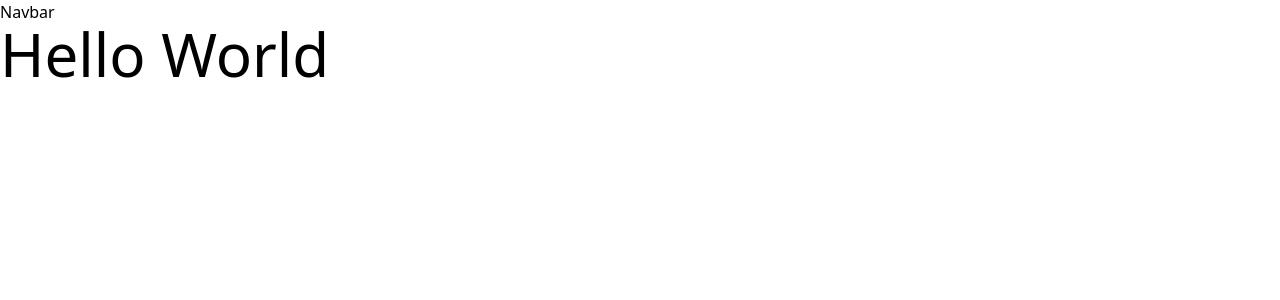
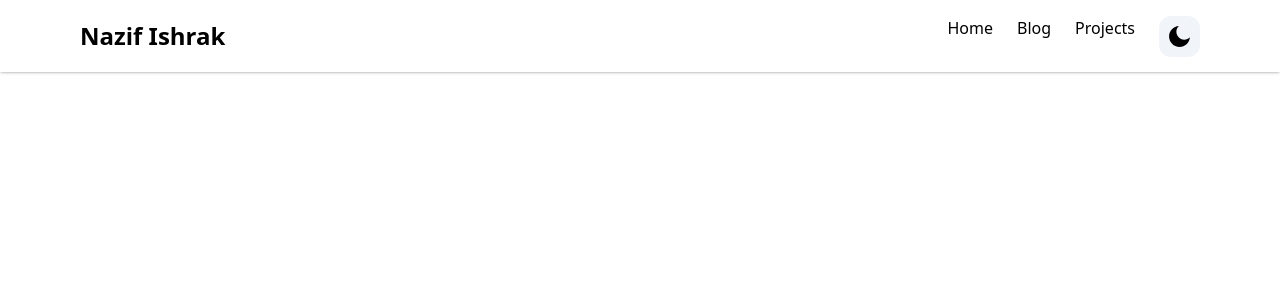
Before and after one commit to nazifishrak/Retro-Portfolio, a Next.js app in the folder nazif-portfolio-nxt/: page / in a window 1280 px wide. Shown: the top 300 px of the page. Built offline with nearby package versions, Linux system fonts and the light colour scheme.

Commit message:
Created Navbar and added dark/light mode config, fixed hydration errors

```diff
--- a/nazif-portfolio-nxt/app/components/Navbar.tsx
+++ b/nazif-portfolio-nxt/app/components/Navbar.tsx
@@ -1,13 +1,49 @@
-import React from 'react'
-import { useState } from "react"
-import { Link } from "react-scroll/modules"
-import { usePathname } from "next/navigation"
-import { useTheme } from "next-themes"
-import { RiMoonFill, RiSunLine } from "react-icons/ri"
-import { IoMdMenu, IoMdClose } from "react-icons/io"
+"use client";
+import React, { useState, useEffect } from "react";
+import { usePathname } from "next/navigation";
+import { useTheme } from "next-themes";
+import { RiMoonFill, RiSunLine } from "react-icons/ri";
+import { IoMdMenu, IoMdClose } from "react-icons/io";
+
+
+interface NavContent {
+  name: string;
+  value: string;
+}
+
+const NAV_CONTENTS: Array<NavContent> = [
+  { name: "Home", value: "home" },
+  { name: "Blog", value: "blog" },
+  { name: "Projects", value: "projects" },
+];
 
 export const Navbar = () => {
+  const { systemTheme, theme, setTheme } = useTheme();
+  const currentTheme = theme === "system" ? systemTheme : theme;
+
   return (
-    <div>Navbar</div>
-  )
-}
+    <header className="w-full mx-auto px-4 sm:px-20 fixed top-0 shadow bg-white dark:bg-stone-900 dark:border-b dark:border-stone-600">
+      <div className="justify-between md:items-center md:flex">
+        <div className="md:py-5 md:block">
+          <h2 className="text-2xl font-bold">Nazif Ishrak</h2>
+        </div>
+        <div className="md:flex md:space-x-6">
+          {NAV_CONTENTS.map((item, id) => (
+            <a key={id} href={`/${item.value}`}>
+              {item.name}
+            </a>
+          ))}
+          {currentTheme === "dark" ? (
+            <button onClick={() => setTheme('light')} className="bg-slate-100 p-2 rounded-xl">
+              <RiSunLine size={25} color="black" />
+            </button>
+          ) : (
+            <button onClick={() => setTheme('dark')} className="bg-slate-100 p-2 rounded-xl">
+              <RiMoonFill size={25} />
+            </button>
+          )}
+        </div>
+      </div>
+    </header>
+  );
+};
--- a/nazif-portfolio-nxt/app/layout.tsx
+++ b/nazif-portfolio-nxt/app/layout.tsx
@@ -1,17 +1,22 @@
+// 'use client';
 import "./globals.css";
 import { Navbar } from "./components/Navbar";
-
-
-
+import {ThemeProvider} from "next-themes"
 export default function RootLayout({
   children,
 }: Readonly<{
   children: React.ReactNode;
 }>) {
   return (
-    <html lang="en">
-      <Navbar/>
-      <body >{children}</body>
+    <html lang="en" suppressHydrationWarning={true}>
+      <ThemeProvider enableSystem={true} attribute ="class">
+      <body>
+
+        <Navbar />
+        {children}
+
+      </body>
+      </ThemeProvider>
     </html>
   );
 }
--- a/nazif-portfolio-nxt/app/page.tsx
+++ b/nazif-portfolio-nxt/app/page.tsx
@@ -1,7 +1,9 @@
+"use client"
+import RootLayout from "./layout";
 export default function Home() {
   return (
-    <main>
-      <h1 className="text-6xl">Hello World</h1>
-    </main>
+    <RootLayout>
+      <h1 className="text-red-800 z-60">Hello</h1>
+    </RootLayout>
   );
 }
--- a/nazif-portfolio-nxt/tailwind.config.ts
+++ b/nazif-portfolio-nxt/tailwind.config.ts
@@ -16,5 +16,6 @@ const config: Config = {
     },
   },
   plugins: [],
+  darkMode: "class"
 };
 export default config;
```
